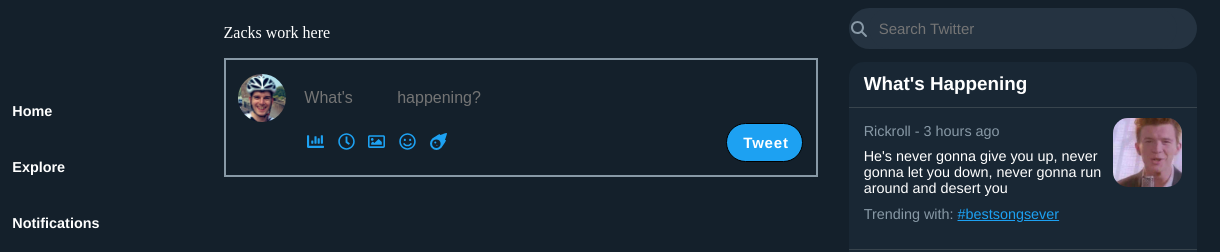
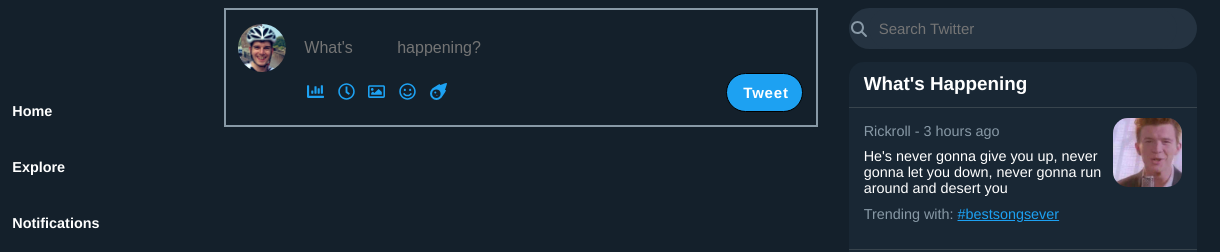
Before and after one commit to zackads/twitter_clone, a website: page index.html in a window 1280 px wide. Shown: the top 252 px of the page, 60-1280 px from the left. Drawn offline with Linux system fonts and the light colour scheme.

Commit message:
No more Zack's message :(

```diff
--- a/index.html
+++ b/index.html
@@ -209,7 +209,6 @@
       </button>
     </header>
     <main>
-      <p>Zacks work here</p>
       <article class="col centre">
         <article class="newtweet">
           <img
```
